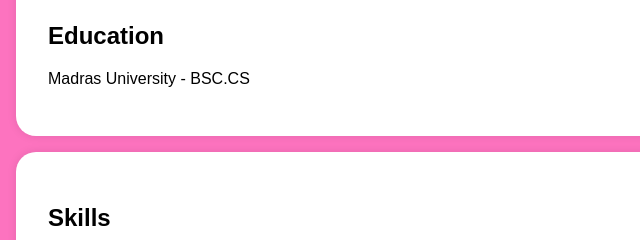
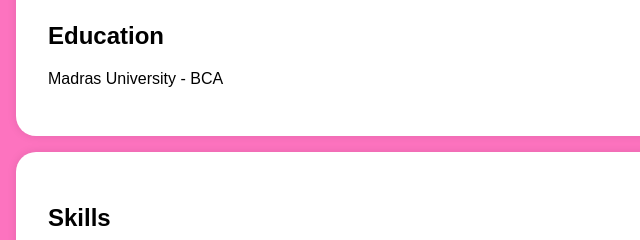
Before and after one commit to arthi7233-a11y/digital_portfolio, a plain HTML site: page index.html in a window 1280 px wide. Shown: the part 476-716 px from the top of the page, 0-640 px from the left. Drawn offline with Linux system fonts and the light colour scheme.

Commit message:
Update index.html

```diff
--- a/index.html
+++ b/index.html
@@ -127,7 +127,7 @@
     <section id="education">
         <div class="section-content">
             <h2>Education</h2>
-            <p>Madras University  - BSC.CS</p>
+            <p>Madras University  - BCA</p>
 
 
         </div>
```
